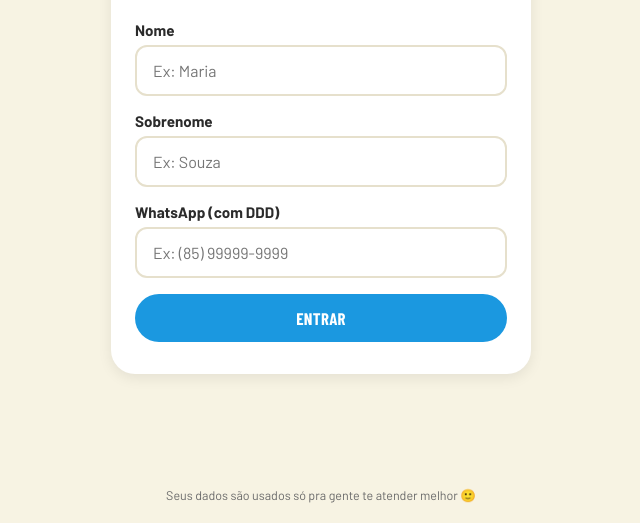
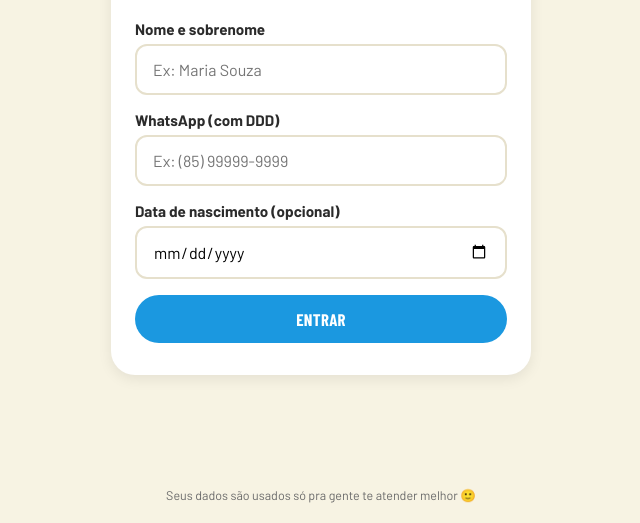
Before and after one commit to laris1309/pe-de-serra-irrigacao-loja, a plain HTML site: page index.html in a window 1280 px wide. Shown: the part 332-855 px from the top of the page, without its empty margins (319-959 px from the left). Drawn offline with nearby package versions, Linux system fonts and the light colour scheme; a web font is replaced by a local one.

Commit message:
Update index.html

```diff
--- a/index.html
+++ b/index.html
@@ -16,21 +16,20 @@
 
     <form id="form-cadastro" novalidate>
       <div class="campo">
-        <label for="nome">Nome</label>
-        <input type="text" id="nome" name="nome" placeholder="Ex: Maria" autocomplete="given-name">
-        <span class="erro-texto">Digite seu nome</span>
-      </div>
-
-      <div class="campo">
-        <label for="sobrenome">Sobrenome</label>
-        <input type="text" id="sobrenome" name="sobrenome" placeholder="Ex: Souza" autocomplete="family-name">
-        <span class="erro-texto">Digite seu sobrenome</span>
+        <label for="nome">Nome e sobrenome</label>
+        <input type="text" id="nome" name="nome" placeholder="Ex: Maria Souza" autocomplete="name">
+        <span class="erro-texto">Digite seu nome e sobrenome</span>
       </div>
 
       <div class="campo">
         <label for="whatsapp">WhatsApp (com DDD)</label>
         <input type="tel" id="whatsapp" name="whatsapp" placeholder="Ex: (85) 99999-9999" inputmode="numeric" autocomplete="tel">
         <span class="erro-texto">Digite um WhatsApp válido, com DDD</span>
+      </div>
+
+      <div class="campo">
+        <label for="nascimento">Data de nascimento (opcional)</label>
+        <input type="date" id="nascimento" name="nascimento" autocomplete="bday">
       </div>
 
       <button type="submit" class="botao botao-primario botao-bloco">Entrar</button>
```
